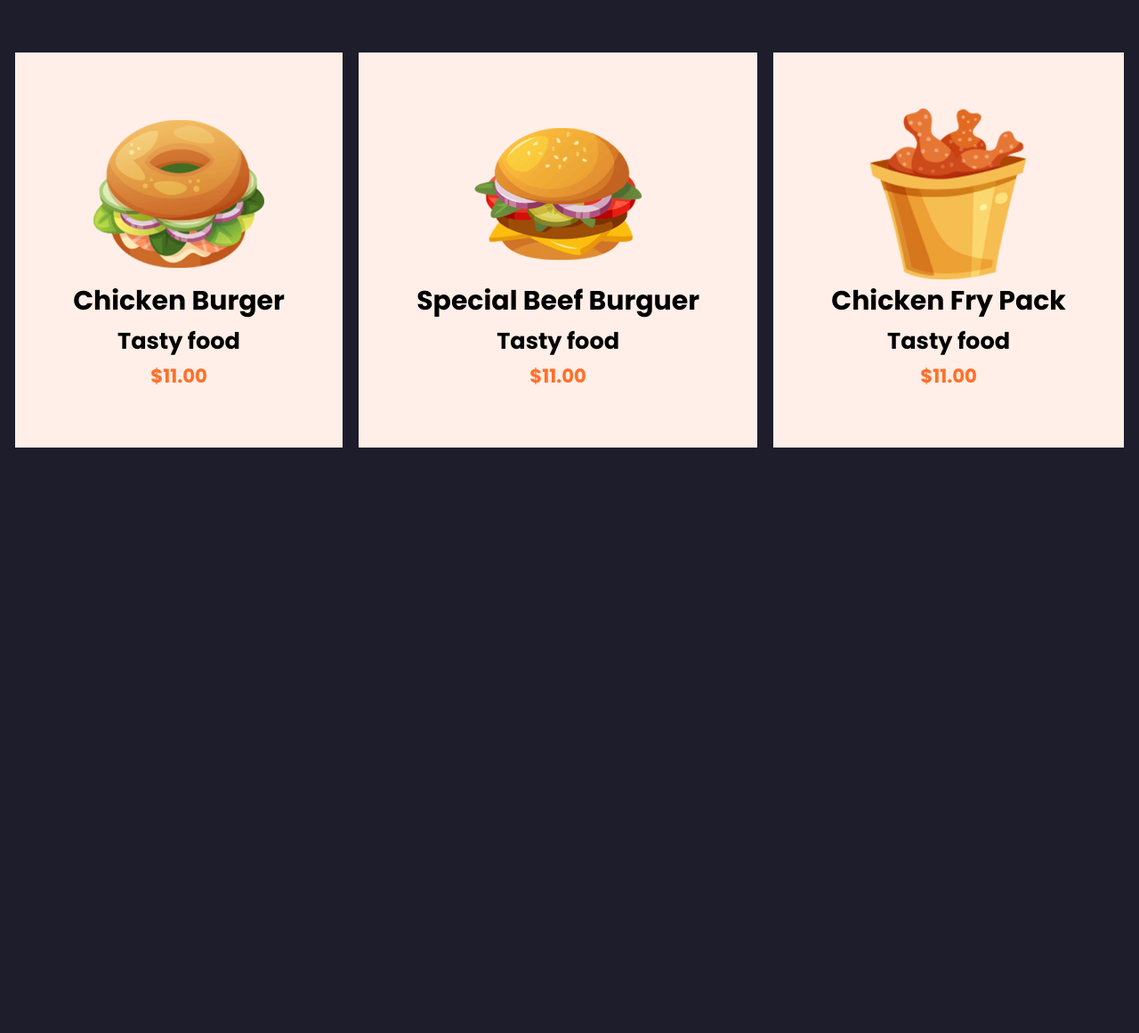
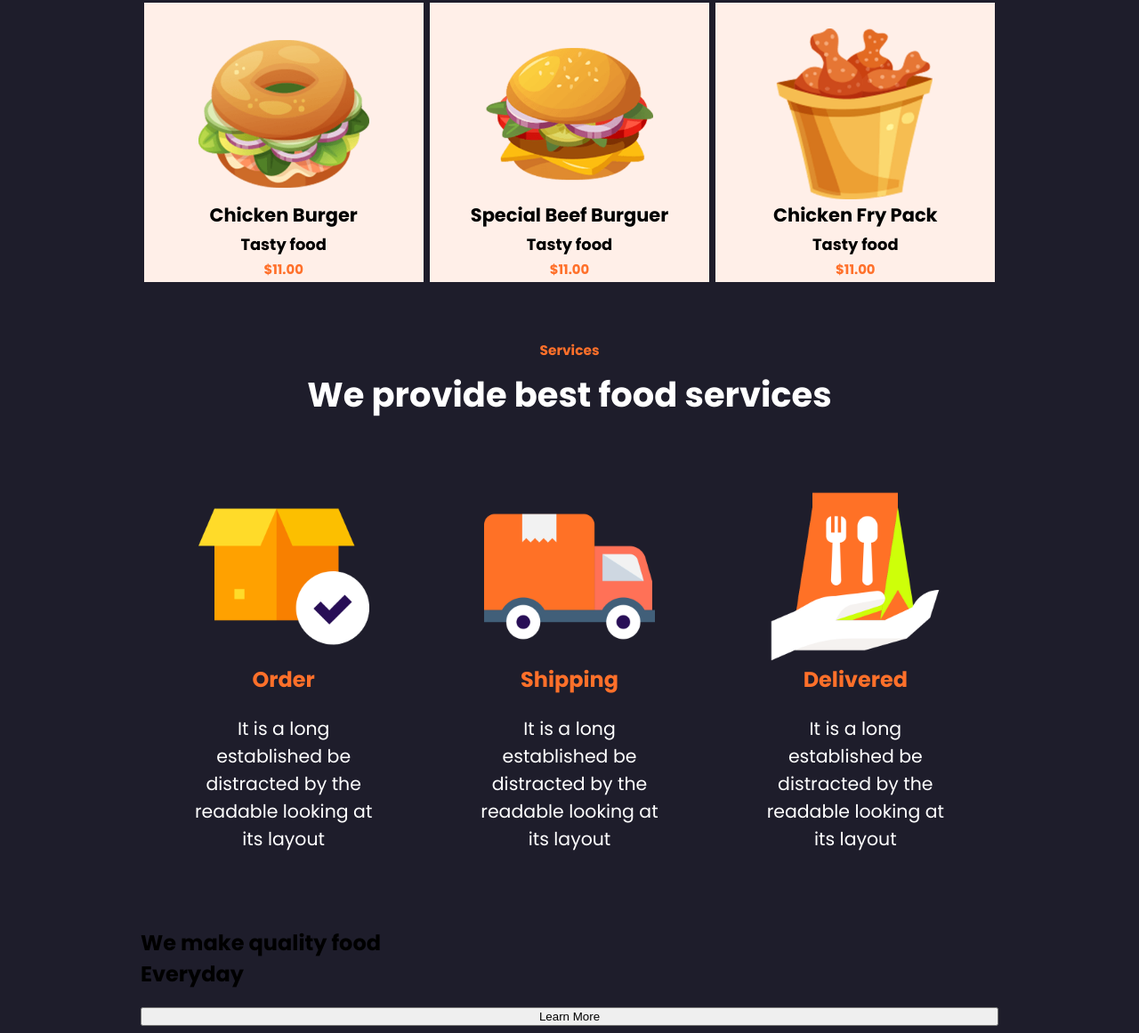
Before and after one commit to DuvanCamiloArenasRodriguez/proyectoHTMLCSS, a plain HTML site: page index.html in a window 1280 px wide. Shown: the part 1309-2470 px from the top of the page at 89% size. Before the commit the page ends 1820 px from the top, so only its background shows below. Drawn offline with Linux system fonts and the light colour scheme.

Commit message:
Styles: :lipstick: Estilos seccion Services
Se añade estilos a la seccion services y se mejoran los de la seccion About us y Food Menu

@CampusLands

```diff
--- a/css/styles.css
+++ b/css/styles.css
@@ -4,6 +4,10 @@
 :root {
     background-color: #1e1d2b;
     font-family: 'Poppins', sans-serif;
+}
+
+main {
+    margin: 0 150px;
 }
 
 .cabecera {
@@ -158,33 +162,40 @@
     flex-direction: row;
     justify-content: space-around;
     align-items: center;
+    margin-bottom: 20px;
 }
 
 .producto1, .producto2, .producto3 {
     display: flex;
     background-color: #ffefe8;
-    padding: 5%;
+    padding: 3%;
     flex-direction: column;
     align-items: center;
+    width: 20vw;
+    height: 20vw;
 }
 
 .producto1 div {
     display: flex;
     align-items: center;
     flex-direction: column;
-    font-size: 2vw;
+    font-size: 1.4vw;
+    text-align: center;
 }
+
 .producto2 div {
     display: flex;
     align-items: center;
     flex-direction: column;
-    font-size: 2vw;
+    font-size: 1.4vw;
+    text-align: center;
 }
 .producto3 div {
     display: flex;
     align-items: center;
     flex-direction: column;
-    font-size: 2vw;
+    font-size: 1.4vw;
+    text-align: center;
 }
 
 .producto1 h3, h4, h5 {
@@ -198,3 +209,108 @@
 .producto3 h3, h4, h5 {
     margin: 2px;
 }
+
+
+
+.cuadro4 {
+    display: grid;
+    grid-template-columns: 1fr;
+    grid-template-rows: 25% 75%;
+    grid-column-gap: 0px;
+    grid-row-gap: 0px;
+    /* justify-items: center;
+    align-items: center; */
+
+}
+
+.servicios img {
+    height: 15vw;
+    width: 15vw;
+}
+
+.titulo5 {
+    display: flex;
+    flex-direction: column;
+    justify-content: center;
+    align-items: center;
+    /* margin-bottom: 10px; */
+}
+
+.titulo5 h3 {
+    color: #ff702a;
+    font-size: 1.2vw;
+    margin-top: 40px;
+    margin-bottom: 0px;
+}
+
+.titulo5 h2 {
+    color: #fff;
+    font-size: 3vw;
+    margin-top: 10px;
+}
+
+.servicios {
+    display: flex;
+    flex-direction: row;
+    justify-content: space-around;
+    align-items: center;
+}
+
+.servicios h3 {
+    color: #ff702a;
+}
+
+.servicios p {
+    color: #fff;
+    text-align: center;
+    /* width: 1vw;
+    height: 1vw; */
+}
+
+.servicio1, .servicio2, .servicio3 {
+    display: flex;
+    /* background-color: #ffefe8; */
+    padding: 5%;
+    flex-direction: column;
+    align-items: center;
+}
+
+.servicio1 div {
+    display: flex;
+    align-items: center;
+    flex-direction: column;
+    font-size: 1.6vw;
+}
+
+.servicio2 div {
+    display: flex;
+    align-items: center;
+    flex-direction: column;
+    font-size: 1.6vw;
+}
+.servicio3 div {
+    display: flex;
+    align-items: center;
+    flex-direction: column;
+    font-size: 1.6vw;
+}
+
+.servicio1 h3, h4, h5 {
+    margin: 2px;
+}
+
+.servicio2 h3, h4, h5 {
+    margin: 2px;
+}
+
+.servicio3 h3, h4, h5 {
+    margin: 2px;
+}
+
+.cuadro5 {
+    display: grid;
+    grid-template-columns: 1fr;
+    grid-template-rows: 1fr;
+    grid-column-gap: 0px;
+    grid-row-gap: 0px;
+}
--- a/index.html
+++ b/index.html
@@ -17,6 +17,10 @@
             <a>Contact</a>
         </nav>
     </div>
+
+    <main>
+
+
         <div class="cuadro1">
             <div class="titulo2">
                 <h1>
@@ -76,9 +80,46 @@
                 </div>
             </div>
         </div>
-    <div></div>
-    <div></div>
+        <div class="cuadro4">
+            <div class="titulo5">
+                <h3>
+                    Services
+                </h3>
+                <h2>We provide best food services</h2>
+            </div>
+            <div class="servicios">
+                <div class="servicio1">
+                    <img src="storage/images/s1.png" alt="No se puede cargar la imagen">
+                    <div>
+                        <h3>Order</h3>
+                        <p>It is a long established be distracted by the readable looking at its layout</p>
+                    </div>
+
+                </div>
+                <div class="servicio2">
+                    <img src="storage/images/s2.png" alt="No se puede cargar la imagen">
+                    <div>
+                        <h3>Shipping</h3>
+                        <p>It is a long established be distracted by the readable looking at its layout</p>
+                    </div>
+
+                </div>
+                <div class="servicio3">
+                    <img src="storage/images/s3.png" alt="No se puede cargar la imagen">
+                    <div>
+                        <h3>Delivered</h3>
+                        <p>It is a long established be distracted by the readable looking at its layout</p>
+                    </div>
+                </div>
+            </div>
+        </div>
+        <div class="cuadro5">
+            <h2>We make quality food <br>Everyday</h2>
+            <button>Learn More</button>
+        </div>
+    </main>
 </body>
+
 <footer>
 
 </footer>
```
Lines whose indentation alone changed are shown as unchanged.
